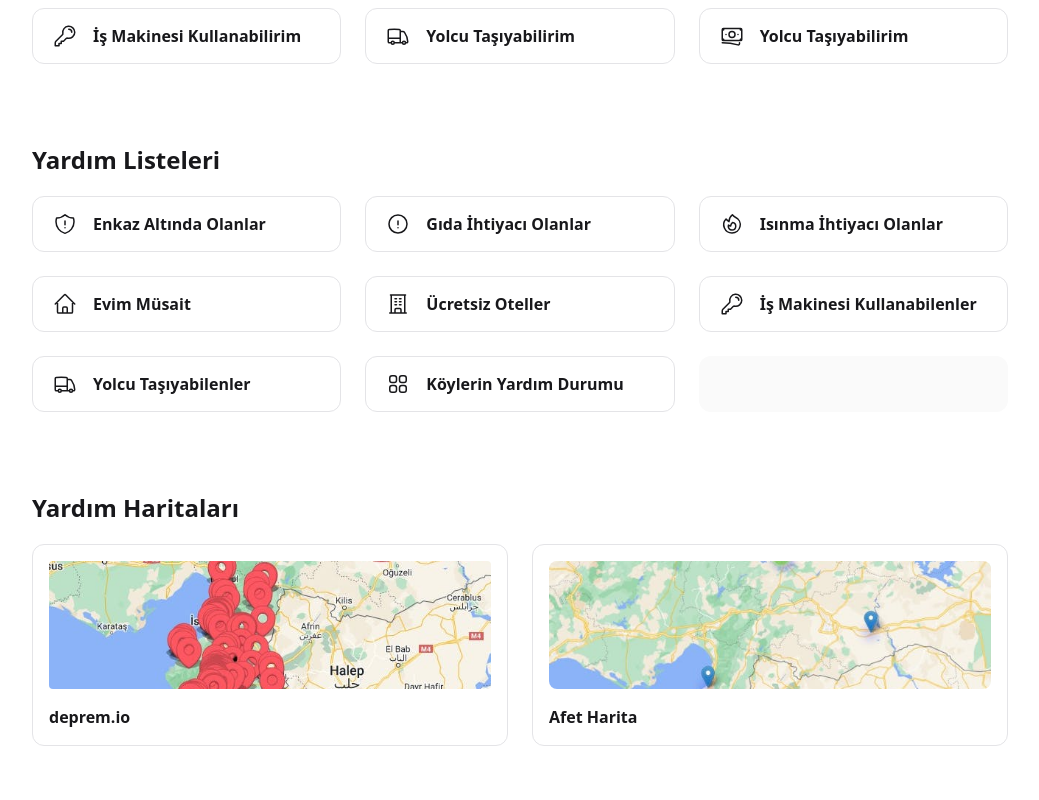
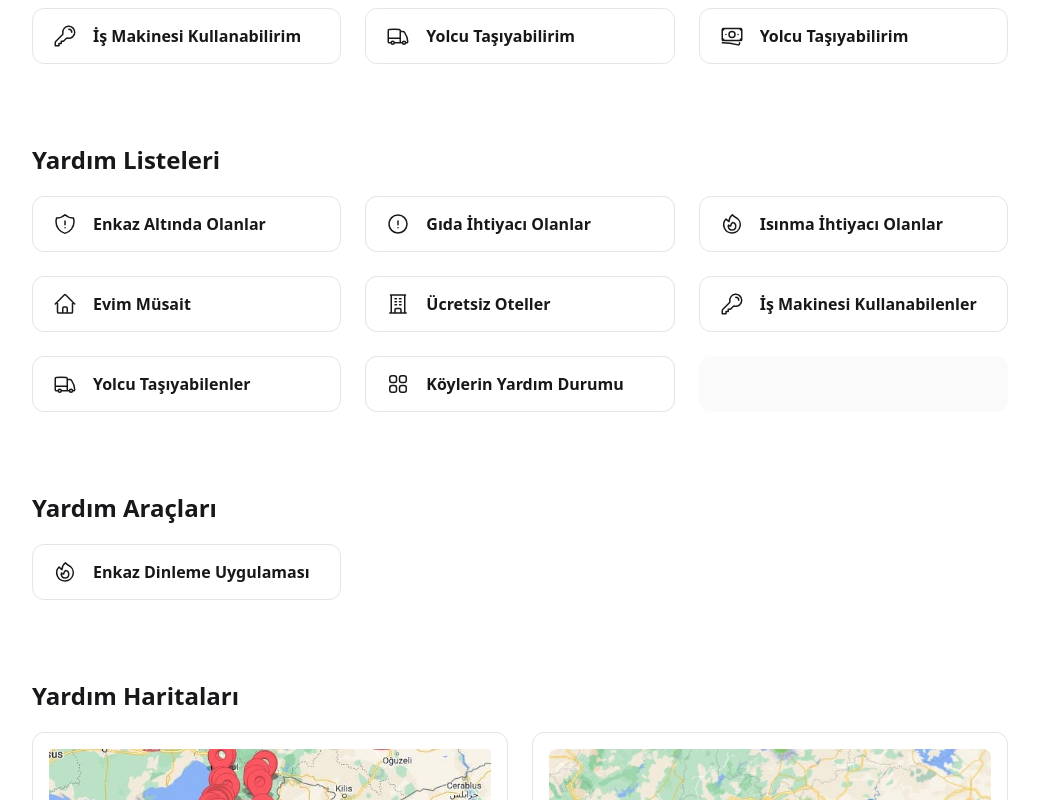
Before and after one commit to acikyazilimagi/deprem-io, a Next.js app: page / in a window 1280 px wide. Shown: the part 396-1196 px from the top of the page, without its empty margins (120-1159 px from the left). Built offline with nearby package versions, Linux system fonts and the light colour scheme.

Commit message:
Enkaz dinleme aracı eklendi.

```diff
--- /dev/null
+++ b/components/yardim-araclari.tsx
@@ -0,0 +1,22 @@
+import PrimaryButton from "@/components/primary-button";
+import Icon, { Icons } from "@/components/icon";
+
+type YardimAraclariProps = {};
+
+export default function YardimAraclari({ }: YardimAraclariProps) {
+    return (
+        <section className="mt-20">
+            <h3 className="mb-5">Yardım Araçları</h3>
+
+            <div className="grid gap-3 sm:grid-cols-3 sm:gap-6">
+                <PrimaryButton
+                    href="https://web.itu.edu.tr/sariero/dinleme.html"
+                    target="_blank"
+                >
+                    <Icon icon={Icons.Fire} />
+                    <span>Enkaz Dinleme Uygulaması</span>
+                </PrimaryButton>
+            </div>
+        </section>
+    );
+}
--- a/pages/index.tsx
+++ b/pages/index.tsx
@@ -1,6 +1,7 @@
 import YardimAl from "@/components/yardim-al";
 import YardimSagla from "@/components/yardim-sagla";
 import YardimListeleri from "@/components/yardim-listeleri";
+import YardimAraclari from "@/components/yardim-araclari";
 import YardimHaritalari from "@/components/yardim-haritalari";
 
 export default function Home() {
@@ -9,6 +10,7 @@ export default function Home() {
       <YardimAl />
       <YardimSagla />
       <YardimListeleri />
+      <YardimAraclari />
       <YardimHaritalari />
     </>
   );
```
